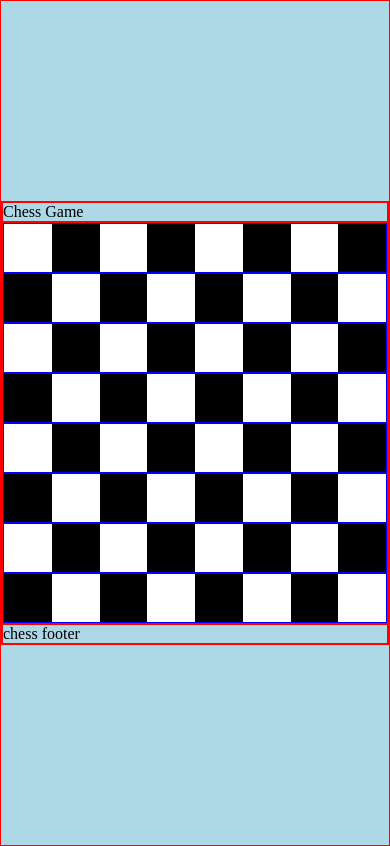
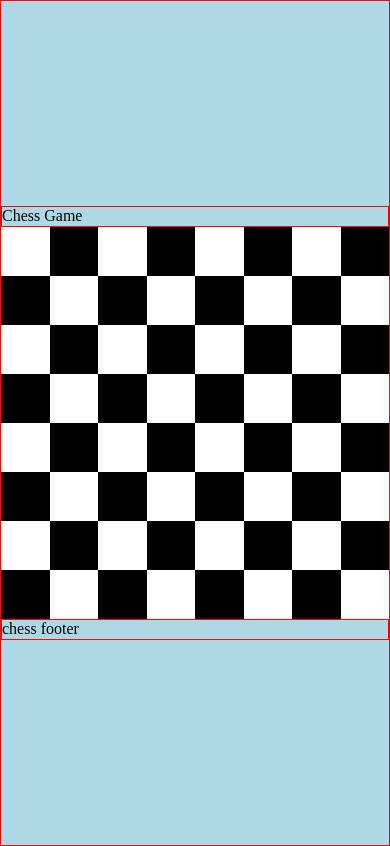
Before and after one commit to rachelvivian/chessgame, a website built with webpack: page src/index.html in a window 390 px wide. Built offline with nearby package versions, Linux system fonts and the light colour scheme.

Commit message:
responsive chess board

```diff
--- a/package.json
+++ b/package.json
@@ -5,7 +5,9 @@
   "main": "webpack.config.js",
   "scripts": {
     "test": "echo \"Error: no test specified\" && exit 1",
-    "build": "webpack -p",
+    "prebuild": "rm -rf dist",
+    "build": "webpack -d",
+    "postbuild": "cp -R src/assets dist",
     "start": "export NODE_ENV=development; webpack-dev-server -d"
   },
   "author": "",
--- a/src/index.html
+++ b/src/index.html
@@ -10,7 +10,6 @@
         <link rel="manifest" href="site.webmanifest">
         <link rel="apple-touch-icon" href="icon.png">
         <!-- Place favicon.ico in the root directory -->
-
     </head>
     <body>
         <!--[if lte IE 9]>
@@ -21,7 +20,9 @@
             <div class="chess-header">
                 Chess Game
             </div>
-            <div id="chess-board"></div>
+            <div id="chess-board">
+                <img class="image" src="assets/image.jpg" />
+            </div>
             <div class="chess-footer">
                 chess footer
             </div>
--- a/src/js/initBoard.js
+++ b/src/js/initBoard.js
@@ -1,6 +1,8 @@
 function initBoard () {
     console.log('initBoard');
-    const board = document.getElementById('chess-board');
+    const chessBoard = document.getElementById('chess-board');
+    const board = document.createElement('div');
+    board.classList.add('board');
 
     for(let x = 0;x < 8;x++) {
         const row = document.createElement('div');
@@ -20,6 +22,7 @@ function initBoard () {
         }
         board.appendChild(row);
     }
+    chessBoard.appendChild(board);
 
 }
 
--- a/src/sass/chessgame.scss
+++ b/src/sass/chessgame.scss
@@ -18,16 +18,24 @@ body {
     position: relative;
     max-width: 400px;
     width: 100%;
-    border: 1px solid red;
     #chess-board {
-        display: flex;
-        flex-direction: column;
-        height: 400px;
-        border: 1px solid red;
+        position: relative;
+        // height: 400px;
+        .board {
+            position: absolute;
+            top: 0;
+            right: 0;
+            bottom: 0;
+            left: 0;
+            display: flex;
+            flex-direction: column;
+        }
+        .image {
+            width: 100%;
+        }
         .row {
             display: flex;
             flex: 1;
-            border: 1px solid blue;
         }
         .white-space {
             flex: 1;
```
Also changed, not shown: dist/assets/image.jpg (added), dist/assets/img.jpg (added), dist/chessgame.css, dist/chessgame.js, dist/index.html, src/assets/image.jpg (added), src/assets/img.jpg (added), 2 other files.
